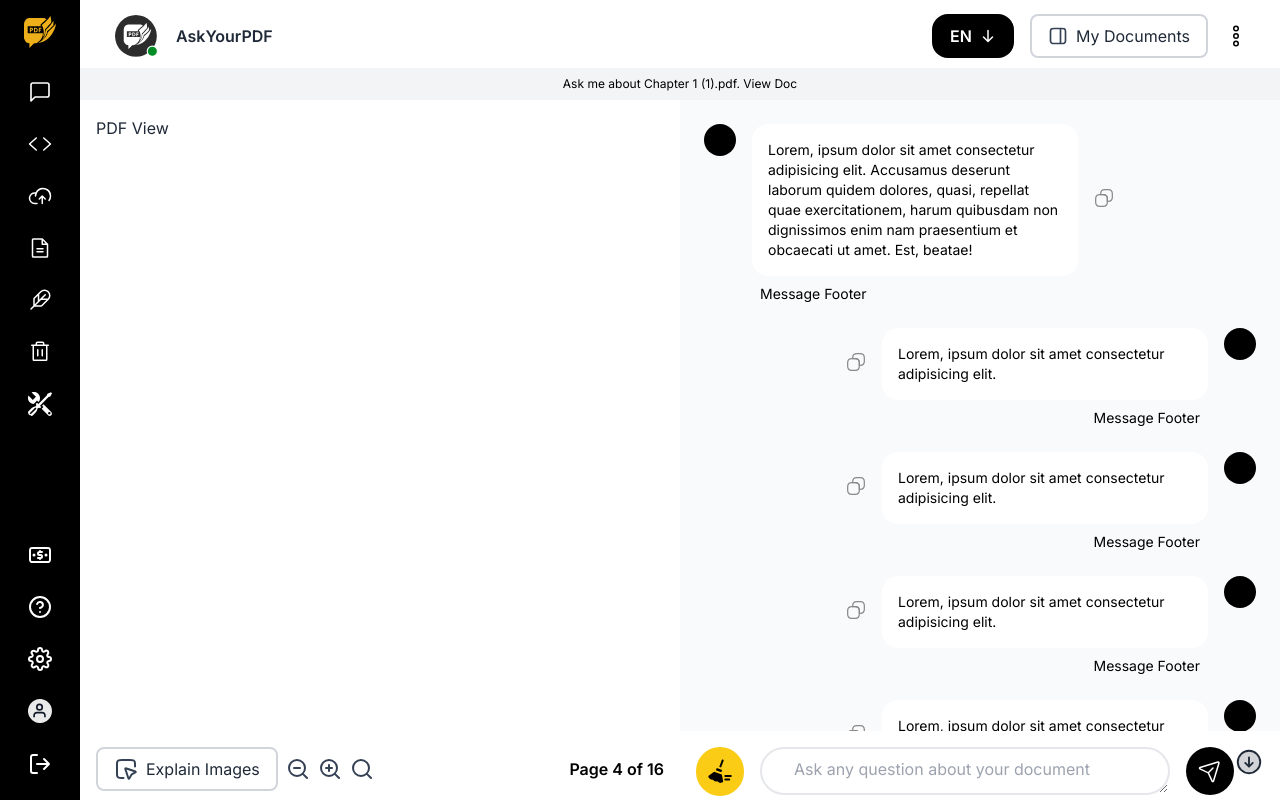
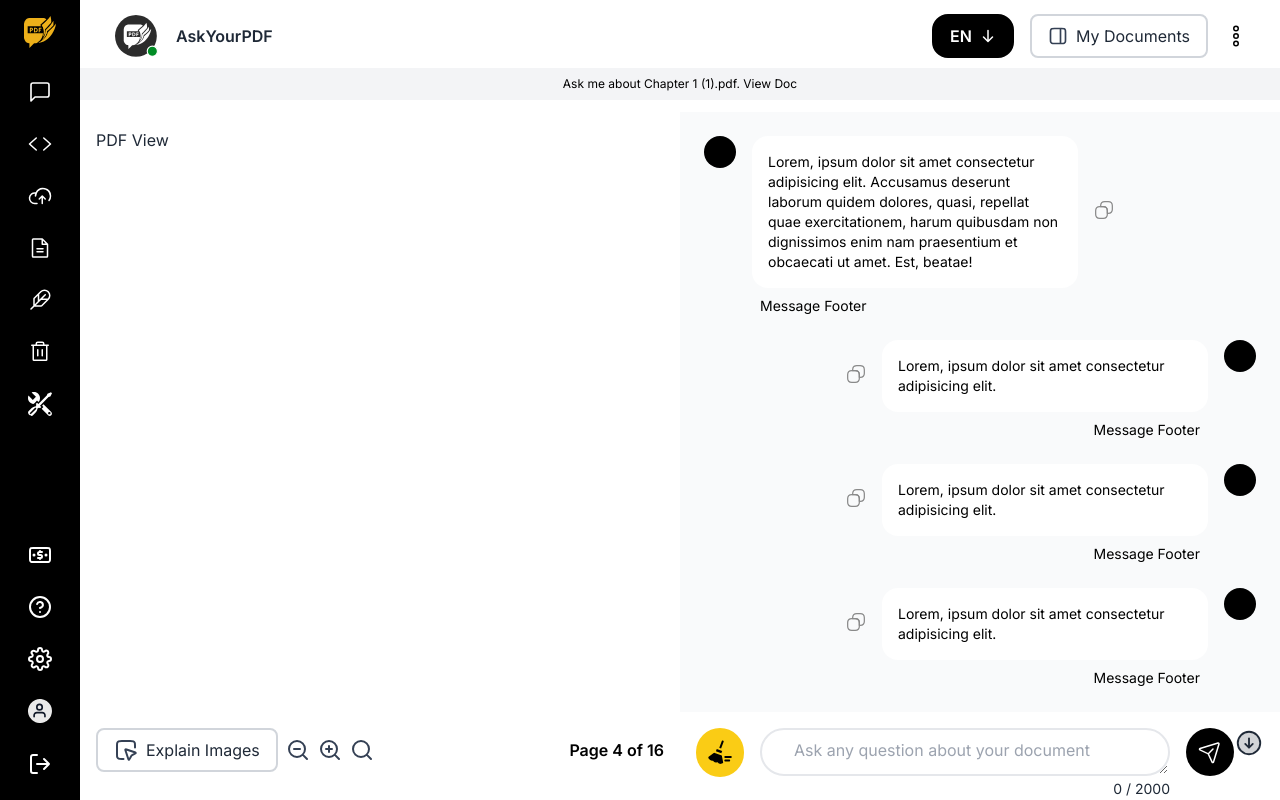
Before and after one commit to mudassir055/askpdf, a Next.js app: page /Dashboard in a window 1280 px wide. Built offline with nearby package versions, Linux system fonts and the light colour scheme.

Commit message:
Dashboard Updated

```diff
--- a/src/app/Dashboard/page.tsx
+++ b/src/app/Dashboard/page.tsx
@@ -7,11 +7,11 @@ import ChatRoom from "../components/ChatRoom";
 
 const Dashboard = () => {
   return (
-    <div className="flex w-full max-h-screen overflow-hidden bg-white">
+    <div className="flex w-full h-screen  bg-white">
       <Sidebar />
-      <div className="flex flex-col w-full min-h-full relative">
+      <div className="flex flex-col w-full h-full relative">
         <DashboardHeader />
-        <div className="flex-grow grid grid-cols-1 grid-rows-1 lg:grid-cols-2 w-full relative">
+        <div className="h-[86%] grid grid-cols-1 grid-rows-1 lg:grid-cols-2 w-full relative">
           <PDFRenderer />
           <ChatRoom />
         </div>
--- a/src/app/components/ChatRoom.tsx
+++ b/src/app/components/ChatRoom.tsx
@@ -2,18 +2,15 @@ import MessageBubble from "./MessageBubble";
 import ResponseBubble from "./ResponseBubble";
 const ChatRoom = () => {
   return (
-    <div className="flex flex-col h-full w-full ">
-      <div
-        className="bg-gray-50 max-h-[77%] min-h-[77&] overflow-y-auto p-4"
-        id="style-3"
-      >
+    <div className="flex flex-col h-full w-full">
+      <div className="bg-gray-50 overflow-y-auto p-4" id="style-3">
         <ResponseBubble />
         <MessageBubble />
         <MessageBubble />
         <MessageBubble />
         <MessageBubble />
       </div>
-      <footer className="flex justify-between items-start bg-white pt-4 px-4 min-h-16">
+      <footer className="flex justify-between items-start bg-white pt-4 px-4">
         <div className="flex items-start justify-between flex-grow gap-4">
           <button className="bg-yellow-400 rounded-full p-3">
             <svg
--- a/src/app/components/DashboardHeader.tsx
+++ b/src/app/components/DashboardHeader.tsx
@@ -1,7 +1,7 @@
 import Drawer from "./Drawer";
 const DashboardHeader = () => {
   return (
-    <div>
+    <div className="h-[14%]">
       <header className="flex justify-between w-full pb-2 pt-3 pl-8 pr-8">
         <div className="flex items-center justify-center gap-4">
           <button className="lg:hidden">
--- a/src/app/components/PDFRenderer.tsx
+++ b/src/app/components/PDFRenderer.tsx
@@ -8,9 +8,14 @@ const PDFRenderer = () => {
 
   return (
     <>
-      <div className="flex flex-col h-full w-full ">
-        <div className="bg-white max-h-[70%] min-h-[77%] overflow-y-auto p-4">
-          PDF View
+      <div
+        //className={`hidden lg:flex lg:flex-col lg:h-full lg:w-full`}
+        className={`flex flex-col h-full absolute left-0 ${
+          isOpen ? "w-0 overflow-hidden" : "w-full"
+        } bg-slate-50 transition-all lg:static lg:w-full`}
+      >
+        <div className="bg-white flex-grow overflow-y-auto p-4">
+          <p>PDF View</p>
         </div>
         <footer className="flex justify-between items-start bg-white p-4 pb-7 min-h-16">
           <div className="flex justify-between items-center w-full">
--- a/src/app/globals.css
+++ b/src/app/globals.css
@@ -2,16 +2,16 @@
 @import "tailwindcss/components";
 @import "tailwindcss/utilities";
 
-#style-3::-webkit-scrollbar-track {
+*::-webkit-scrollbar-track {
   -webkit-box-shadow: inset 0 0 6px rgba(0, 0, 0, 0.3);
   background-color: #f5f5f5;
 }
 
-#style-3::-webkit-scrollbar {
+*::-webkit-scrollbar {
   width: 6px;
   background-color: #f5f5f5;
 }
 
-#style-3::-webkit-scrollbar-thumb {
-  background-color: #000000;
+*::-webkit-scrollbar-thumb {
+  background-color: #bcbcbc;
 }
```
